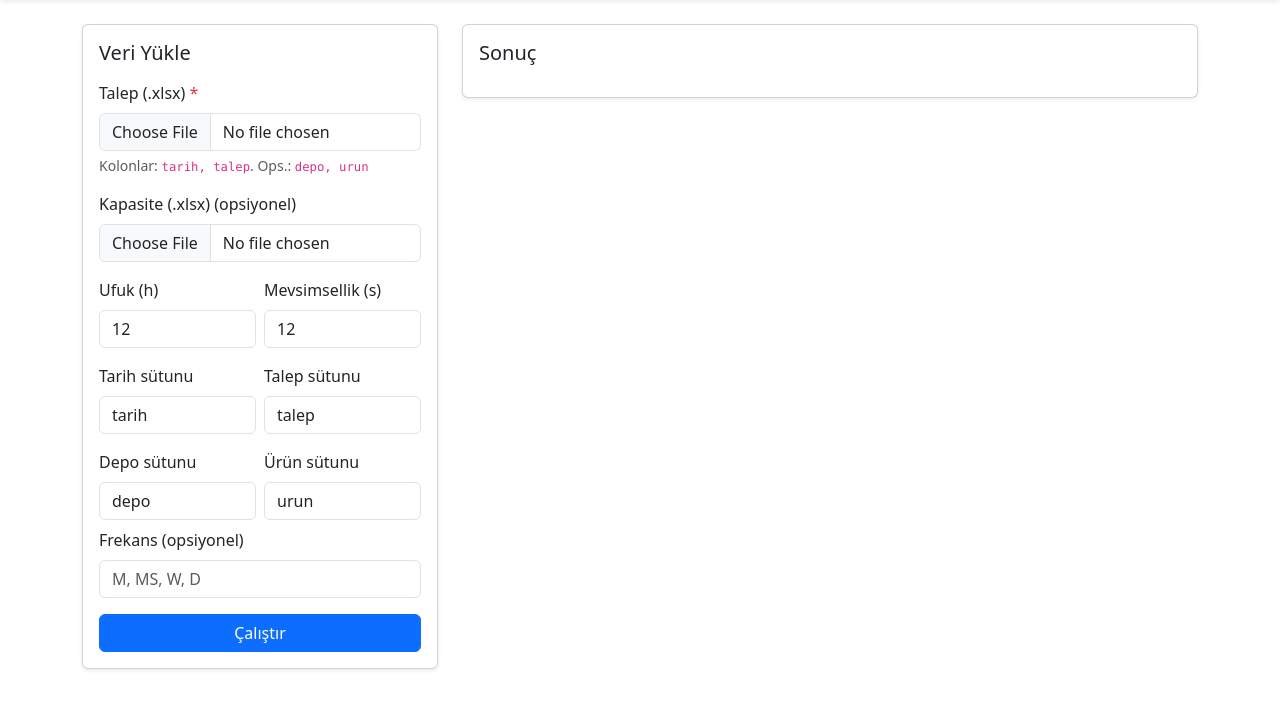
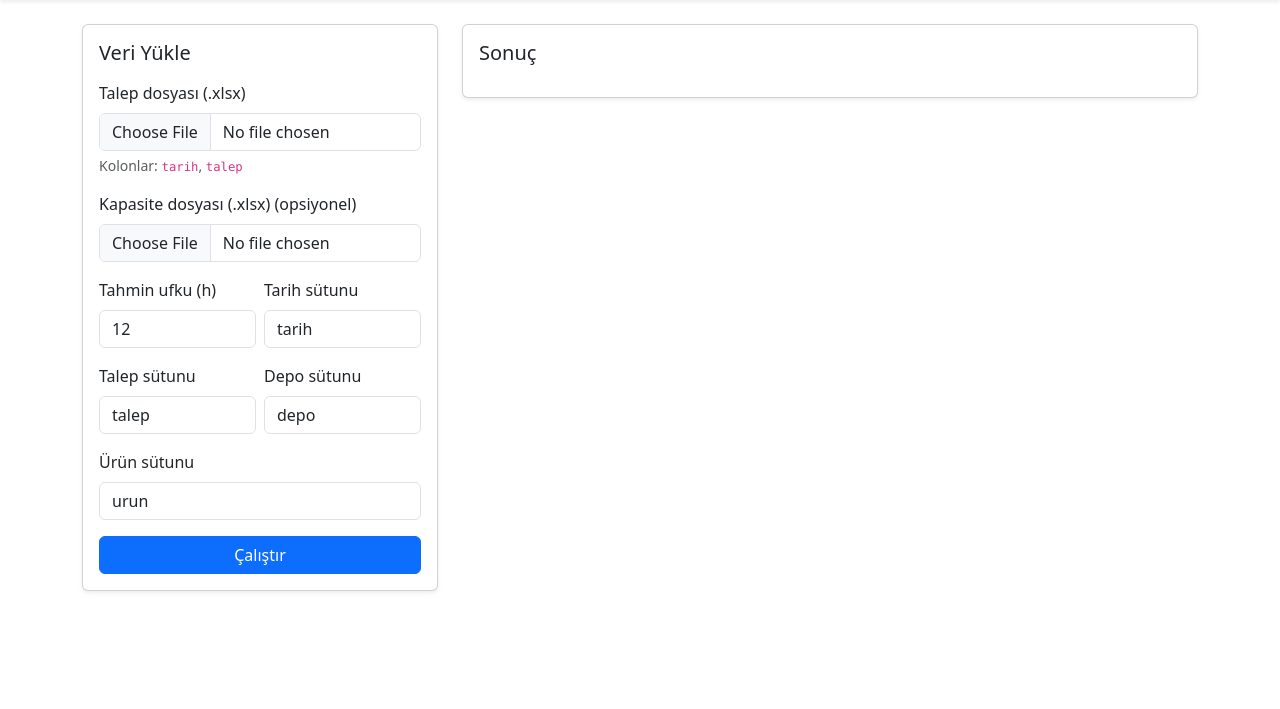
Before and after one commit to ardagencer1206/tahmin2, a Flask app: page / in a window 1280 px wide. Shown: the part 56-765 px from the top of the page. Run offline with Flask 3, Linux system fonts and the light colour scheme.

Commit message:
Update index.html

```diff
--- a/templates/index.html
+++ b/templates/index.html
@@ -5,12 +5,12 @@
   <meta name="viewport" content="width=device-width,initial-scale=1">
   <title>Talep Tahminleme + Kapasite Planlama</title>
   <link href="https://cdn.jsdelivr.net/npm/bootstrap@5.3.3/dist/css/bootstrap.min.css" rel="stylesheet">
-  <script src="https://cdn.jsdelivr.net/npm/chart.js@4.4.1"></script>
+  <script src="https://cdn.jsdelivr.net/npm/chart.js"></script>
   <style>
-    body{background:var(--bs-body-bg)}
-    .nowrap{white-space:nowrap}
-    .table-responsive{max-height:60vh}
-    .chart-box{margin-top:12px}
+    body { background: var(--bs-body-bg); }
+    .chart-box { margin-top:20px; }
+    .nowrap { white-space:nowrap; }
+    .table-responsive { max-height: 60vh; }
   </style>
 </head>
 <body>
@@ -18,7 +18,7 @@
     <div class="container-fluid">
       <span class="navbar-brand fw-semibold">Eti Maden · Tahmin & Kapasite</span>
       <div class="d-flex gap-2 ms-auto">
-        <a class="btn btn-outline-primary btn-sm" href="/download_last.csv" target="_blank">CSV indir</a>
+        <a class="btn btn-outline-primary btn-sm" id="csvBtn" href="/download_last.csv" target="_blank">CSV indir</a>
         <button class="btn btn-outline-secondary btn-sm" id="themeBtn" type="button">Tema</button>
       </div>
     </div>
@@ -33,47 +33,39 @@
             <h5 class="mb-3">Veri Yükle</h5>
             <form id="form">
               <div class="mb-3">
-                <label class="form-label">Talep (.xlsx) <span class="text-danger">*</span></label>
+                <label class="form-label">Talep dosyası (.xlsx)</label>
                 <input class="form-control" type="file" name="file" accept=".xlsx" required>
-                <div class="form-text">Kolonlar: <code>tarih, talep</code>. Ops.: <code>depo, urun</code></div>
+                <div class="form-text">Kolonlar: <code>tarih</code>, <code>talep</code></div>
               </div>
               <div class="mb-3">
-                <label class="form-label">Kapasite (.xlsx) (opsiyonel)</label>
+                <label class="form-label">Kapasite dosyası (.xlsx) (opsiyonel)</label>
                 <input class="form-control" type="file" name="capfile" accept=".xlsx">
               </div>
               <div class="row g-2">
                 <div class="col">
-                  <label class="form-label">Ufuk (h)</label>
+                  <label class="form-label">Tahmin ufku (h)</label>
                   <input class="form-control" type="number" name="h" value="12" min="1">
                 </div>
                 <div class="col">
-                  <label class="form-label">Mevsimsellik (s)</label>
-                  <input class="form-control" type="number" name="s" value="12" min="1">
+                  <label class="form-label">Tarih sütunu</label>
+                  <input class="form-control" type="text" name="col_date" value="tarih">
                 </div>
               </div>
               <div class="row g-2 mt-2">
                 <div class="col">
-                  <label class="form-label">Tarih sütunu</label>
-                  <input class="form-control" type="text" name="col_date" value="tarih">
+                  <label class="form-label">Talep sütunu</label>
+                  <input class="form-control" type="text" name="col_demand" value="talep">
                 </div>
                 <div class="col">
-                  <label class="form-label">Talep sütunu</label>
-                  <input class="form-control" type="text" name="col_demand" value="talep">
+                  <label class="form-label">Depo sütunu</label>
+                  <input class="form-control" type="text" name="col_depo" value="depo">
                 </div>
               </div>
               <div class="row g-2 mt-2">
                 <div class="col">
-                  <label class="form-label">Depo sütunu</label>
-                  <input class="form-control" type="text" name="col_depo" value="depo">
-                </div>
-                <div class="col">
                   <label class="form-label">Ürün sütunu</label>
                   <input class="form-control" type="text" name="col_urun" value="urun">
                 </div>
-              </div>
-              <div class="mt-2">
-                <label class="form-label">Frekans (opsiyonel)</label>
-                <input class="form-control" type="text" name="freq" placeholder="M, MS, W, D">
               </div>
               <div class="d-grid mt-3">
                 <button class="btn btn-primary" type="submit">Çalıştır</button>
@@ -89,20 +81,19 @@
         <div class="card shadow-sm">
           <div class="card-body">
             <h5 class="mb-3">Sonuç</h5>
-            <div id="badges" class="mb-2 d-none">
+            <div id="badges" class="mb-3 d-none">
               <span id="capBadge" class="badge text-bg-secondary me-2">Kapasite</span>
               <span id="countBadge" class="badge text-bg-info">Kayıt</span>
             </div>
 
+            <!-- Chart -->
             <div class="chart-box d-none">
-              <canvas id="chartForecast" height="120"></canvas>
-            </div>
-            <div class="chart-box d-none" id="utilBox">
-              <canvas id="chartUtil" height="120"></canvas>
+              <canvas id="chart"></canvas>
             </div>
 
+            <!-- Table -->
             <div class="table-responsive d-none mt-3" id="tableWrap">
-              <table class="table table-sm table-striped align-middle">
+              <table class="table table-sm table-striped">
                 <thead id="thead"></thead>
                 <tbody id="tbody"></tbody>
               </table>
@@ -123,31 +114,9 @@
     const thead=document.getElementById('thead');
     const tbody=document.getElementById('tbody');
     const chartBox=document.querySelector('.chart-box');
-    const utilBox=document.getElementById('utilBox');
-    const ctxForecast=document.getElementById('chartForecast');
-    const ctxUtil=document.getElementById('chartUtil');
-    let chartF=null, chartU=null;
+    const ctx=document.getElementById('chart');
 
-    function aggByDate(rows, keys){
-      const map=new Map(); // date -> {key:value}
-      for(const r of rows){
-        const d=r.tarih;
-        if(!map.has(d)) map.set(d, {});
-        const obj=map.get(d);
-        for(const k of keys){
-          const v=Number(r[k]);
-          if(!isNaN(v)) obj[k]=(obj[k]||0)+v;
-        }
-      }
-      // sort dates
-      const labels=[...map.keys()].sort((a,b)=>new Date(a)-new Date(b));
-      const series={}; keys.forEach(k=>series[k]=[]);
-      for(const d of labels){
-        const o=map.get(d)||{};
-        keys.forEach(k=>series[k].push(o[k]??0));
-      }
-      return {labels, series};
-    }
+    let chartInstance=null;
 
     form.addEventListener('submit', async e=>{
       e.preventDefault();
@@ -155,10 +124,9 @@
       badges.classList.add('d-none');
       tableWrap.classList.add('d-none');
       chartBox.classList.add('d-none');
-      utilBox.classList.add('d-none');
 
+      const fd=new FormData(form);
       try{
-        const fd=new FormData(form);
         const res=await fetch('/forecast',{method:'POST',body:fd});
         if(!res.ok) throw new Error(await res.text());
         const json=await res.json();
@@ -175,78 +143,25 @@
         tbody.innerHTML=rows.map(r=>"<tr>"+cols.map(c=>`<td>${r[c]??""}</td>`).join("")+"</tr>").join("");
         tableWrap.classList.remove('d-none');
 
-        // Forecast chart (aggregate by date)
-        const modelCols=["linreg","sarima","wma","tahmin_mean"].filter(c=>cols.includes(c));
-        if(modelCols.length){
-          const agg=aggByDate(rows, modelCols);
-          const palette={
-            linreg:"rgba(13,110,253,0.9)",
-            sarima:"rgba(25,135,84,0.9)",
-            wma:"rgba(255,193,7,0.9)",
-            tahmin_mean:"rgba(220,53,69,0.9)"
-          };
-          const datasets=modelCols.map(k=>({
-            label:k.toUpperCase(),
-            data:agg.series[k],
-            borderColor:palette[k]||undefined,
-            backgroundColor:palette[k]||undefined,
-            pointRadius:0,
-            tension:0.25
-          }));
-          if(chartF) chartF.destroy();
-          chartF=new Chart(ctxForecast,{
+        // Grafik (linreg değerleri varsa)
+        if(cols.includes("linreg")){
+          const labels=rows.map(r=>r["tarih"]);
+          const values=rows.map(r=>r["linreg"]);
+          if(chartInstance){chartInstance.destroy();}
+          chartInstance=new Chart(ctx,{
             type:'line',
-            data:{labels:agg.labels,datasets},
-            options:{
-              responsive:true,
-              interaction:{mode:'index',intersect:false},
-              plugins:{legend:{position:'top'}},
-              scales:{x:{ticks:{maxRotation:0,autoSkip:true}}}
-            }
+            data:{ labels:labels, datasets:[{label:"Tahmin (LinReg)",data:values,borderColor:"blue",tension:0.3}] },
+            options:{ responsive:true, plugins:{legend:{position:'top'}} }
           });
           chartBox.classList.remove('d-none');
         }
-
-        // Utilization chart (last date, if kapasite exists)
-        if(cols.includes("kapasite") && rows.some(r=>r.kapasite!==null && r.kapasite!==undefined)){
-          const lastDate = rows.reduce((m,r)=>{
-            const t=new Date(r.tarih); return (!m||t>m)?t:m;
-          }, null);
-          const lastStr=lastDate ? lastDate.toISOString().slice(0,10) : null;
-
-          const lastRows = rows.filter(r=>r.tarih.startsWith(lastStr));
-          // build labels from depo/urun if present
-          const hasDepo=cols.includes("depo");
-          const hasUrun=cols.includes("urun");
-          const items=lastRows.map(r=>{
-            const label = hasDepo && hasUrun ? `${r.depo||''} / ${r.urun||''}` :
-                           hasDepo ? `${r.depo||''}` :
-                           hasUrun ? `${r.urun||''}` : "seri";
-            const oran = (r.kullanim_orani!=null)? Number(r.kullanim_orani): null;
-            return {label, oran};
-          }).filter(x=>x.oran!=null);
-
-          // top 10
-          items.sort((a,b)=>b.oran-a.oran);
-          const top=items.slice(0,10);
-          if(top.length){
-            if(chartU) chartU.destroy();
-            chartU=new Chart(ctxUtil,{
-              type:'bar',
-              data:{ labels: top.map(x=>x.label),
-                     datasets:[{ label:`Kullanım Oranı (${lastStr})`, data: top.map(x=>x.oran) }] },
-              options:{ responsive:true, plugins:{legend:{position:'top'}}, scales:{y:{beginAtZero:true}} }
-            });
-            utilBox.classList.remove('d-none');
-          }
-        }
-
       }catch(err){
-        alertBox.textContent=(err?.message||String(err)).slice(0,600);
+        alertBox.textContent=err.message;
         alertBox.classList.remove('d-none');
       }
     });
 
+    // Tema değiştir
     document.getElementById('themeBtn').addEventListener('click',()=>{
       const html=document.documentElement;
       html.setAttribute('data-bs-theme', html.getAttribute('data-bs-theme')==='light'?'dark':'light');
```
